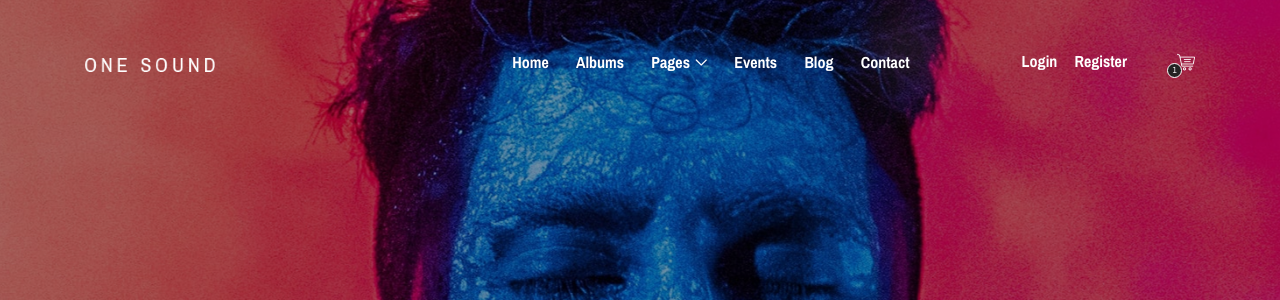
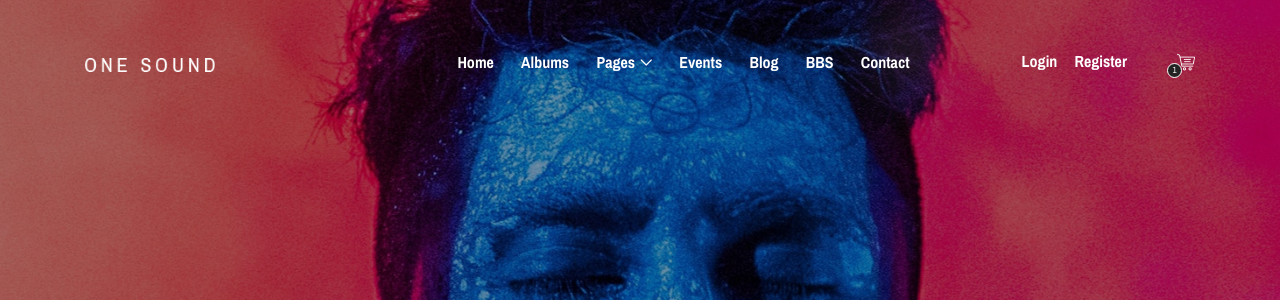
Before and after one commit to 4th-avenue/OneMusic, a PHP site: page /index.php in a window 1280 px wide. Shown: the top 300 px of the page. Run offline with PHP 8.4, Linux system fonts and the light colour scheme; some web fonts are replaced.

Commit message:
bbs에 margin 적용

```diff
--- a/bbsview.php
+++ b/bbsview.php
@@ -33,7 +33,7 @@ require('_bbsview1page.php');
                 foreach($result as $bbs) {
                 ?>
                     <!-- Single Post Start -->
-                    <div class="single-blog-post mb-100 wow fadeInUp" data-wow-delay="100ms">
+                    <div class="single-blog-post mt-50 mb-100 wow fadeInUp" data-wow-delay="100ms">
                         <!-- Post Thumb -->
                         <div class="blog-post-thumb mt-30">
                             <?php if($bbs['img_file']) { ?>
--- a/lib/top.php
+++ b/lib/top.php
@@ -65,7 +65,8 @@
                                             <li><a href="index.php">Home</a></li>
                                             <li><a href="albums-store.php">Albums</a></li>
                                             <li><a href="event.php">Events</a></li>
-                                            <li><a href="blog.php">News</a></li>
+                                            <li><a href="blog.php">Blog</a></li>
+                                            <li><a href="bbs.php">BBS</a></li>
                                             <li><a href="contact.php">Contact</a></li>
                                             <li><a href="elements.php">Elements</a></li>
                                             <li><a href="login.php">Login</a></li>
@@ -90,6 +91,7 @@
                                     </li>
                                     <li><a href="event.php">Events</a></li>
                                     <li><a href="blog.php">Blog</a></li>
+                                    <li><a href="bbs.php">BBS</a></li>
                                     <li><a href="contact.php">Contact</a></li>
                                 </ul>
 
```
